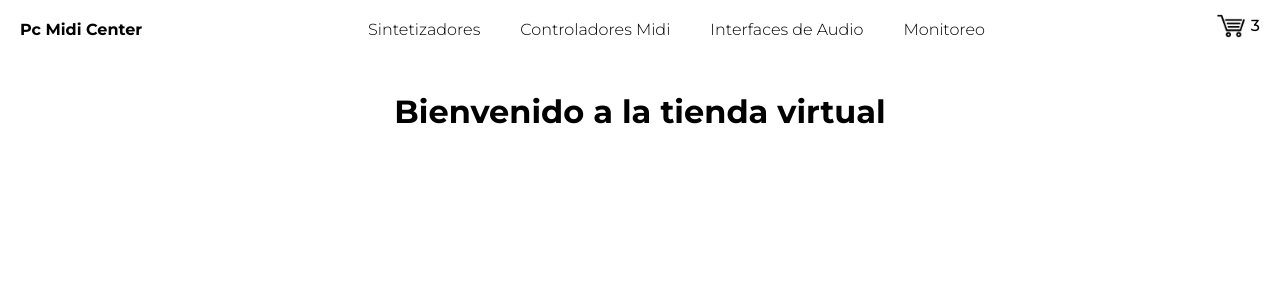
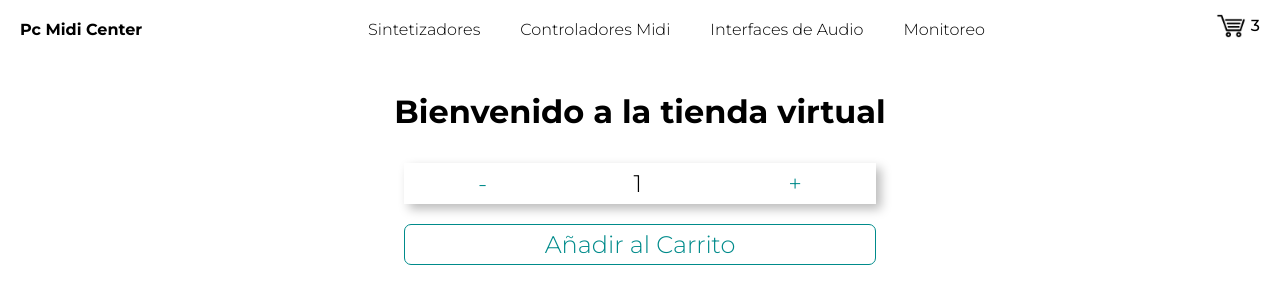
Before and after one commit to joaquin-osorio/PcMidi-Osorio, a React (Create React App) app in the folder pcmidi/: page / in a window 1280 px wide. Shown: the top 304 px of the page. Built offline with nearby package versions, Linux system fonts and the light colour scheme.

Commit message:
corregido ItemCount

```diff
--- a/pcmidi/src/App.css
+++ b/pcmidi/src/App.css
@@ -1,3 +1,5 @@
+
+
 .App {
   text-align: center;
 }
--- /dev/null
+++ b/pcmidi/src/components/ItemCount/ItemCount.css
@@ -0,0 +1,38 @@
+.opButton{
+    background: none;
+    border: none;
+    color: rgb(0, 139, 139);
+    font-size: 1.5rem;
+    font-weight: 300;
+}
+
+input{
+    border: none;
+    text-align: center;
+    font-size: 1.5rem;
+    font-weight: 300;
+}
+
+.inputContainer{
+    box-shadow: 5px 5px 10px rgb(187, 187, 187);
+    display: inline-flex;
+    justify-content: center;
+    margin: 10px;
+    padding: 5px;
+}
+
+.cartButton{
+    margin: 10px;
+    background: none;
+    border: 1px solid rgb(0, 139, 139);
+    color: rgb(0, 139, 139);
+    border-radius: 7px;
+    font-size: 1.5rem;
+    font-weight: 300;
+    padding: 5px;
+}
+
+.itemCountContainer{
+    display: flex;
+    flex-direction: column;
+}
--- /dev/null
+++ b/pcmidi/src/components/ItemCount/ItemCount.jsx
@@ -0,0 +1,18 @@
+import React, {useState} from 'react';
+import './ItemCount.css'
+
+const ItemCount = ({initial, stock}) => {
+    const [n, setN] = useState(initial);
+    return (
+        <div className="itemCountContainer">
+            <div className="inputContainer">
+                <button className="opButton" onClick={()=>setN(n > 1 ? n - 1 : n)}>-</button>
+                <input type="text" value={n}/>
+                <button className="opButton" onClick={()=>setN(n < stock ? n + 1 : n)}>+</button>
+            </div>
+            <button className="cartButton">Añadir al Carrito</button>
+        </div>
+    );
+};
+
+export default ItemCount;
--- a/pcmidi/src/components/ItemListContainer/ItemListContainer.jsx
+++ b/pcmidi/src/components/ItemListContainer/ItemListContainer.jsx
@@ -1,10 +1,12 @@
 import React from 'react';
+import ItemCount from '../ItemCount/ItemCount';
 import './ItemListContainer.css';
 
 const ItemListContainer = (props) => {
     return (
         <div>
             <h1>{props.greeting}</h1>
+            <ItemCount initial={1} stock={5} />
         </div>
     );
 };
```
